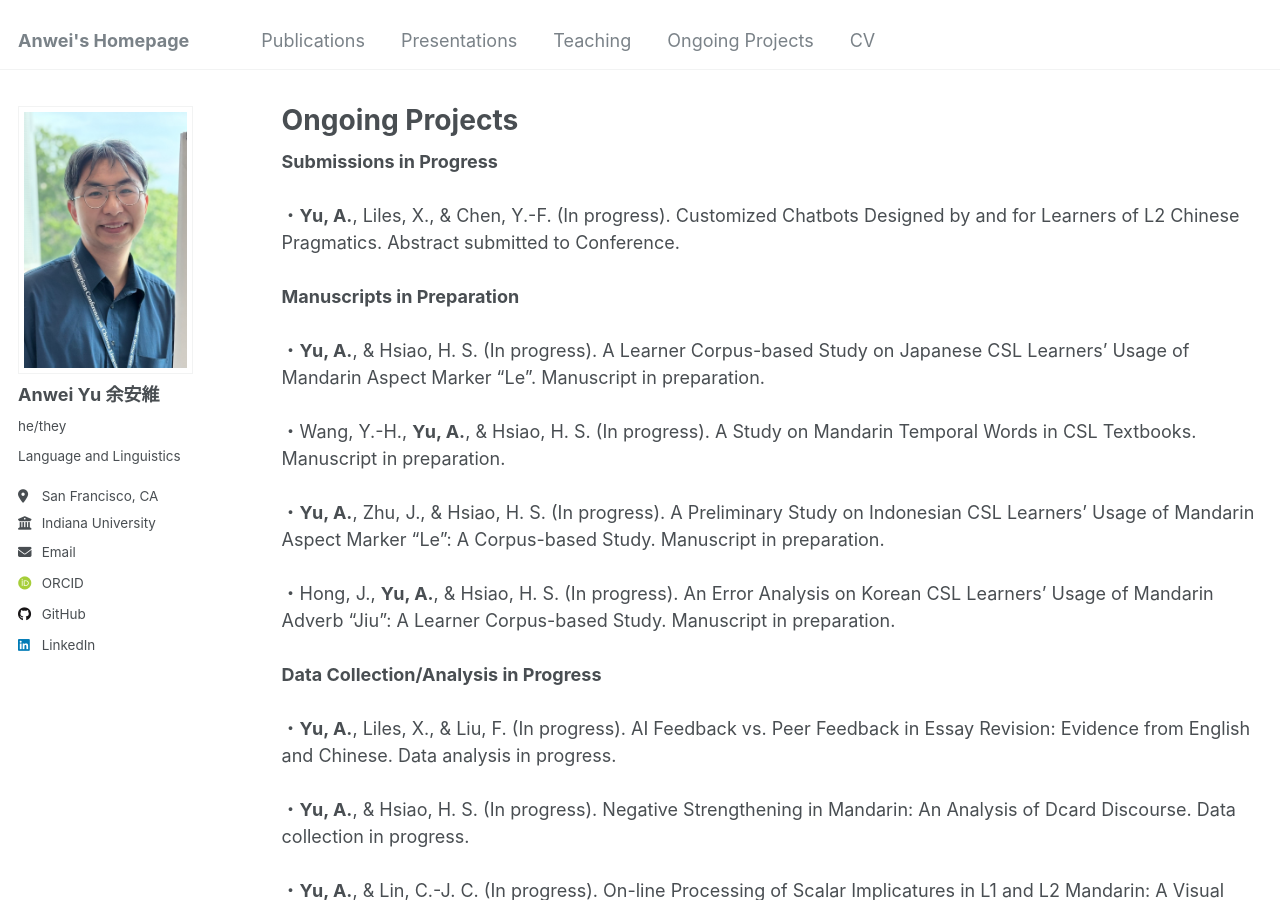
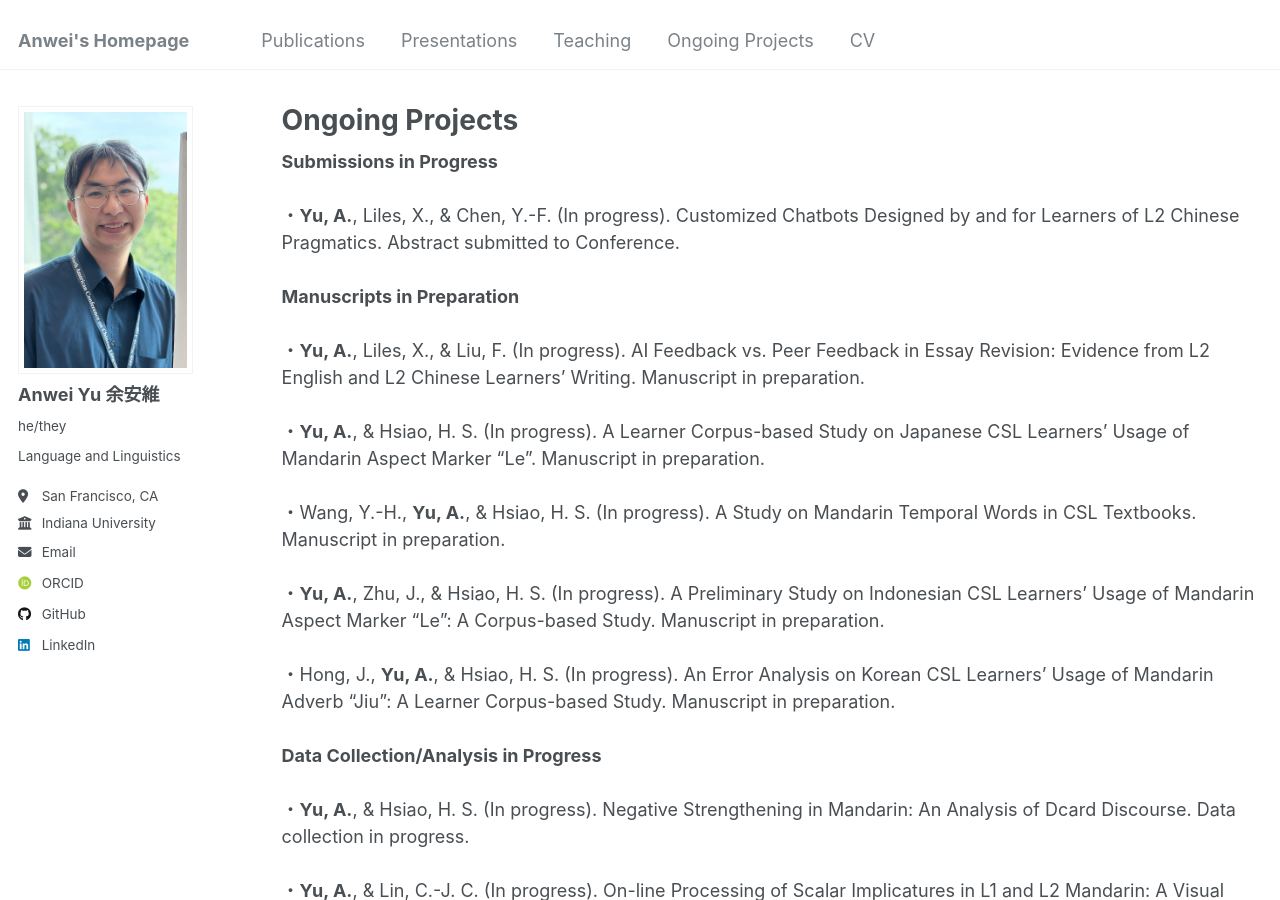
Before and after one commit to anweiyu/anweiyu.github.io, a Jekyll site: the page built from _pages/wip.html, in a window 1280 px wide and 900 px high. Built offline with Jekyll 4.4.1, drawn with Linux system fonts in a browser that asks for light colours; some web fonts are replaced.

Commit message:
Update wip.html

```diff
--- a/_pages/wip.html
+++ b/_pages/wip.html
@@ -8,13 +8,13 @@ author_profile: true
 ・<strong>Yu, A.</strong>, Liles, X., & Chen, Y.-F. (In progress). Customized Chatbots Designed by and for Learners of L2 Chinese Pragmatics. Abstract submitted to Conference.<br><br>
 
 <strong>Manuscripts in Preparation</strong><br><br>
+・<strong>Yu, A.</strong>, Liles, X., & Liu, F. (In progress). AI Feedback vs. Peer Feedback in Essay Revision: Evidence from L2 English and L2 Chinese Learners’ Writing. Manuscript in preparation.<br><br>
 ・<strong>Yu, A.</strong>, & Hsiao, H. S. (In progress). A Learner Corpus-based Study on Japanese CSL Learners’ Usage of Mandarin Aspect Marker “Le”. Manuscript in preparation.<br><br>
 ・Wang, Y.-H., <strong>Yu, A.</strong>, & Hsiao, H. S. (In progress). A Study on Mandarin Temporal Words in CSL Textbooks. Manuscript in preparation.<br><br>
 ・<strong>Yu, A.</strong>, Zhu, J., & Hsiao, H. S. (In progress). A Preliminary Study on Indonesian CSL Learners’ Usage of Mandarin Aspect Marker “Le”: A Corpus-based Study. Manuscript in preparation.<br><br>
 ・Hong, J., <strong>Yu, A.</strong>, & Hsiao, H. S. (In progress). An Error Analysis on Korean CSL Learners’ Usage of Mandarin Adverb “Jiu”: A Learner Corpus-based Study. Manuscript in preparation.<br><br>
 
 <strong>Data Collection/Analysis in Progress</strong><br><br>
-・<strong>Yu, A.</strong>, Liles, X., & Liu, F. (In progress). AI Feedback vs. Peer Feedback in Essay Revision: Evidence from English and Chinese. Data analysis in progress.<br><br>
 ・<strong>Yu, A.</strong>, & Hsiao, H. S. (In progress). Negative Strengthening in Mandarin: An Analysis of Dcard Discourse. Data collection in progress.<br><br>
 ・<strong>Yu, A.</strong>, & Lin, C.-J. C. (In progress). On-line Processing of Scalar Implicatures in L1 and L2 Mandarin: A Visual World Study. Data collection in progress.<br><br>
 
```
